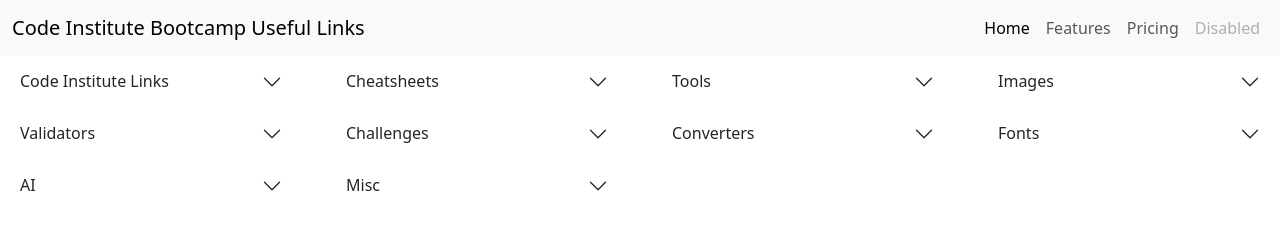
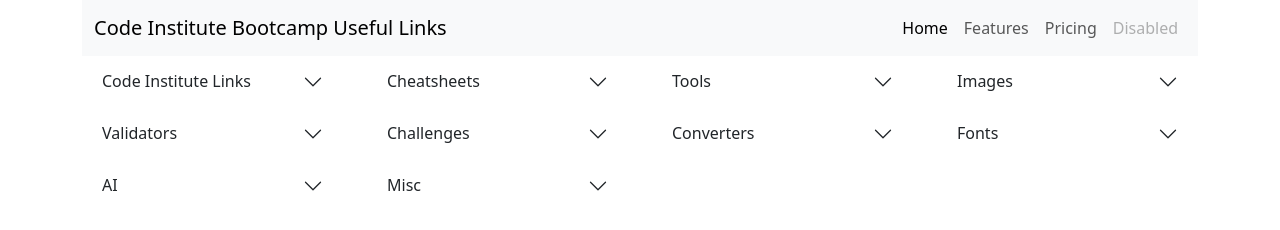
Before and after one commit to lcorndogl/dev-bc-useful-sites, a plain HTML site: page index.html in a window 1280 px wide. Drawn offline with nearby package versions, Linux system fonts and the light colour scheme.

Commit message:
Add container around content

```diff
--- a/index.html
+++ b/index.html
@@ -10,6 +10,7 @@
 </head>
 
 <body>
+    <div class="container">
     <nav class="navbar navbar-expand-lg navbar-light bg-light">
         <div class="container-fluid">
             <a class="navbar-brand" href="#">Code Institute Bootcamp Useful Links</a>
@@ -36,6 +37,7 @@
         </div>
     </nav>
     <main>
+
         <div class="row">
             <div class="accordion accordion-flush col-3">
                 <div class="accordion-item">
@@ -52,7 +54,8 @@
                         <a href="https://code-institute-room.slack.com/archives/C07PYNUU83Z/p1730366187472659">Dillon
                             PDF (S-Yorks Bootcamp only, requires sign in to CI Slack)</a><br>
                         <a href="https://education.github.com/pack">GithHut Student Pack</a><br>
-                        <a href="https://drive.google.com/file/d/anotherOneThatProbablyShouldntSharePublically">16 week
+                        <a href="https://drive.google.com/file/d/anotherOneThatProbablyShouldntSharePublically">16
+                            week
                             bootcamp
                             handbook
                             (Ask for link in Slack)</a><br>
@@ -246,7 +249,7 @@
                 </div>
             </div>
         </div>
-
+        </div>
     </main>
     <script src="https://cdn.jsdelivr.net/npm/bootstrap@5.3.3/dist/js/bootstrap.bundle.min.js"></script>
 </body>
```
